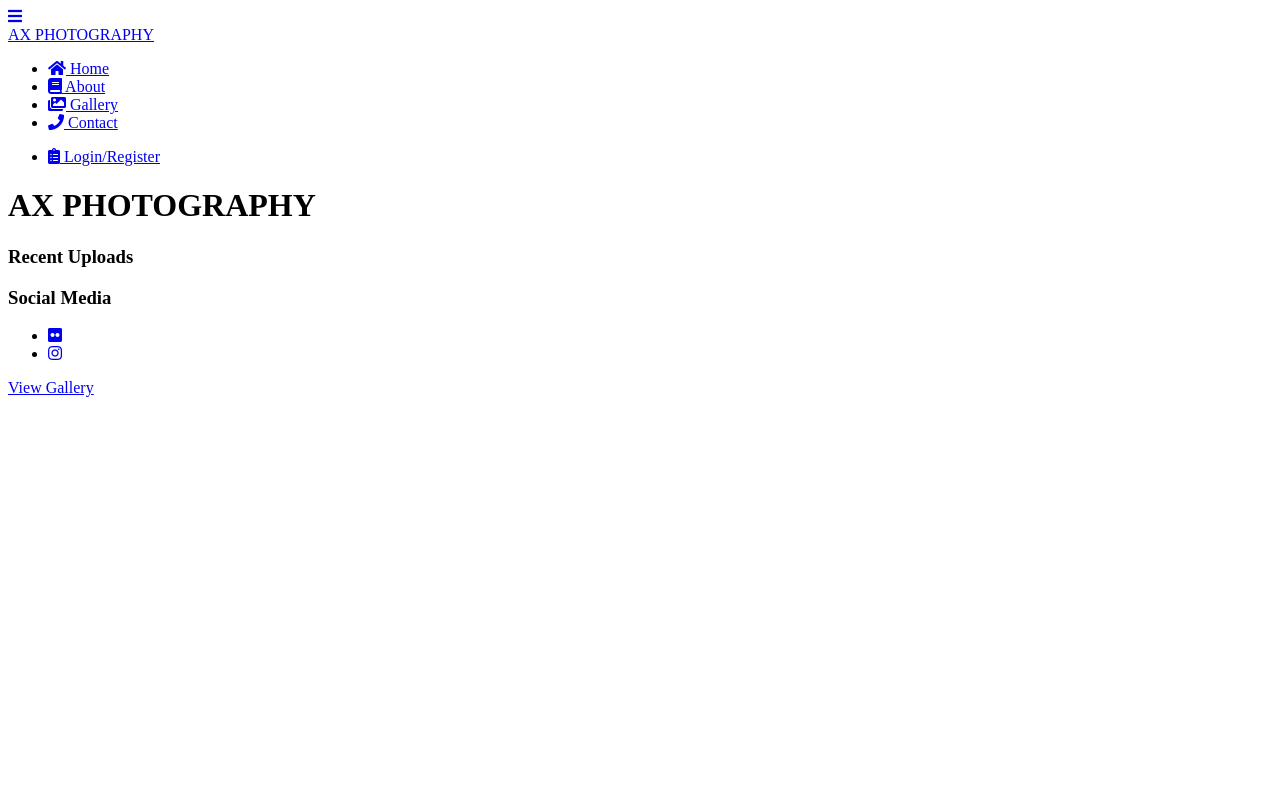
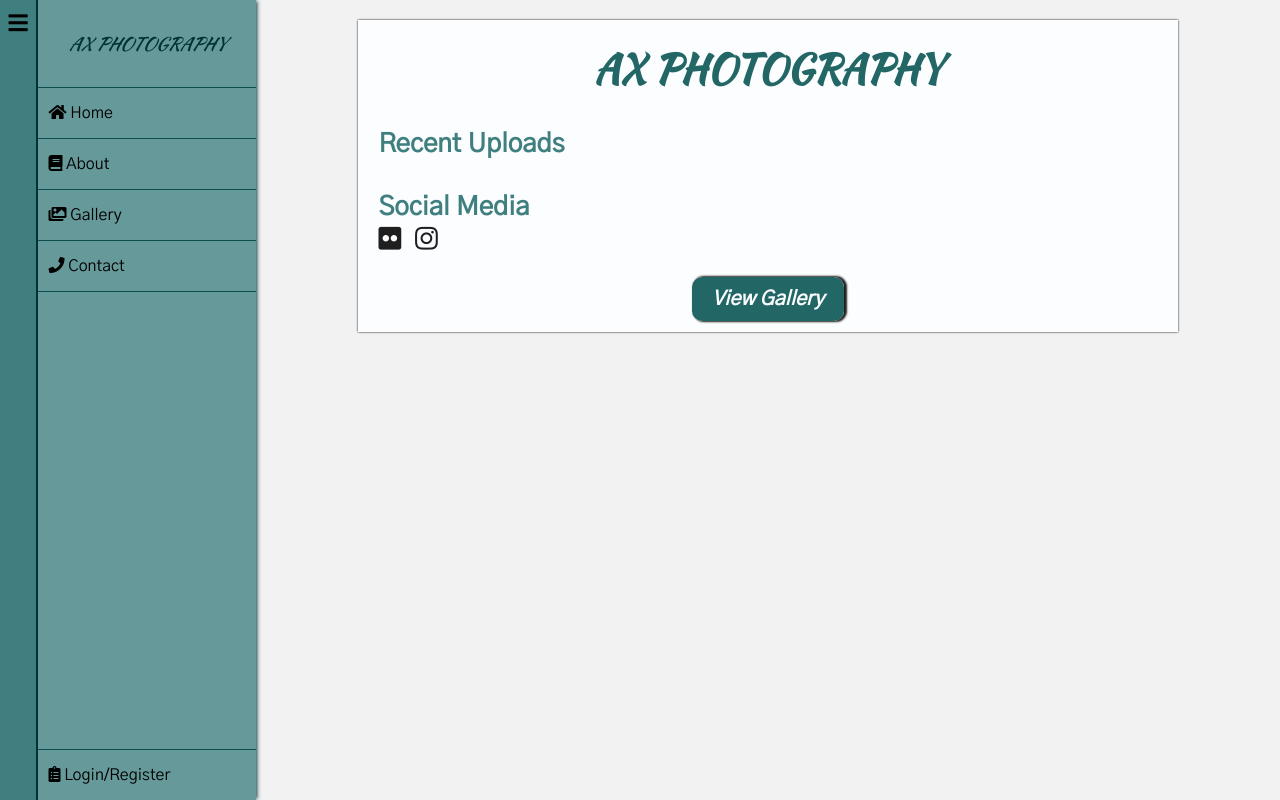
Before and after one commit to rezaa91/photo-gallery, a PHP site: page /index.php in a window 1280 px wide. Run offline with PHP 8.4, Linux system fonts and the light colour scheme; some libraries are stand-ins or nearby versions.

Commit message:
minor adjustments made to structure markup

```diff
--- a/includes/header.inc.php
+++ b/includes/header.inc.php
@@ -22,9 +22,7 @@
 
 
         <!--stylesheets-->
-        <link rel="stylesheet" href="src/css/style.css" />
-        <?php if(isset($css)){echo $css;} ?>
-
+        <link rel="stylesheet" href="src/css/styles.css" />
 
         <!--scripts-->
 
@@ -35,7 +33,7 @@
 
     <body>
         <div id="page-wrapper">
-            <div id="sidebar-wrapper">
+            <div id="sidebar-wrapper" class="sidebar-container">
 
                 <?php include('includes/navigation.inc.php'); ?>
 
--- a/includes/navigation.inc.php
+++ b/includes/navigation.inc.php
@@ -3,36 +3,36 @@
 
 <nav id="sidebar">
 
-    <div id="sidebar-left">
-        <a href="#"><i class="fas fa-bars"></i></a>
+    <div class="sidebar-left">
+        <a href="#" class="sidebar-left-icon"><i class="fas fa-bars"></i></a>
     </div>
 
 
-    <div id="sidebar-right">
-        <div class="nav-title"><a href="index.php">AX PHOTOGRAPHY</a></div>
+    <div class="sidebar-right">
+        <div class="nav-title"><a href="index.php" class="brand-font">AX PHOTOGRAPHY</a></div>
         <ul id="sidebar-nav">
 
             <li>
-                <a href="index.php"><i class="fas fa-home"></i> Home</a>
+                <a href="index.php" class="sidebar-link"><i class="fas fa-home"></i> Home</a>
             </li>
 
             <li>
-                <a href="about.php"><i class="fas fa-book"></i> About</a>
+                <a href="about.php" class="sidebar-link"><i class="fas fa-book"></i> About</a>
             </li>
 
             <li>
-                <a href="gallery.php"><i class="fas fa-images"></i> Gallery</a>
+                <a href="gallery.php" class="sidebar-link"><i class="fas fa-images"></i> Gallery</a>
             </li>
 
             <li>
-                <a class="bottom" href="contact.php"><i class="fas fa-phone"></i> Contact</a>
+                <a class="sidebar-link bottom" href="contact.php"><i class="fas fa-phone"></i> Contact</a>
             </li>
 
         </ul>
         <ul>
             <!--if a user is in session, display account name, otherwise show 'login'-->
             <li id="user-link">
-            <?php if(isset($user)){echo '<a href="account.php"><i class="fas fa-user-alt"></i> ' . $user->username . '</a>';}else{echo '<a href="login.php"><i class="fas fa-clipboard-list"></i> Login/Register</a>';} ?>
+            <?php if(isset($user)){echo '<a href="account.php" class="sidebar-link"><i class="fas fa-user-alt"></i> ' . $user->username . '</a>';}else{echo '<a href="login.php" class="sidebar-link"><i class="fas fa-clipboard-list"></i> Login/Register</a>';} ?>
             </li>
         </ul>
     </div>
```
